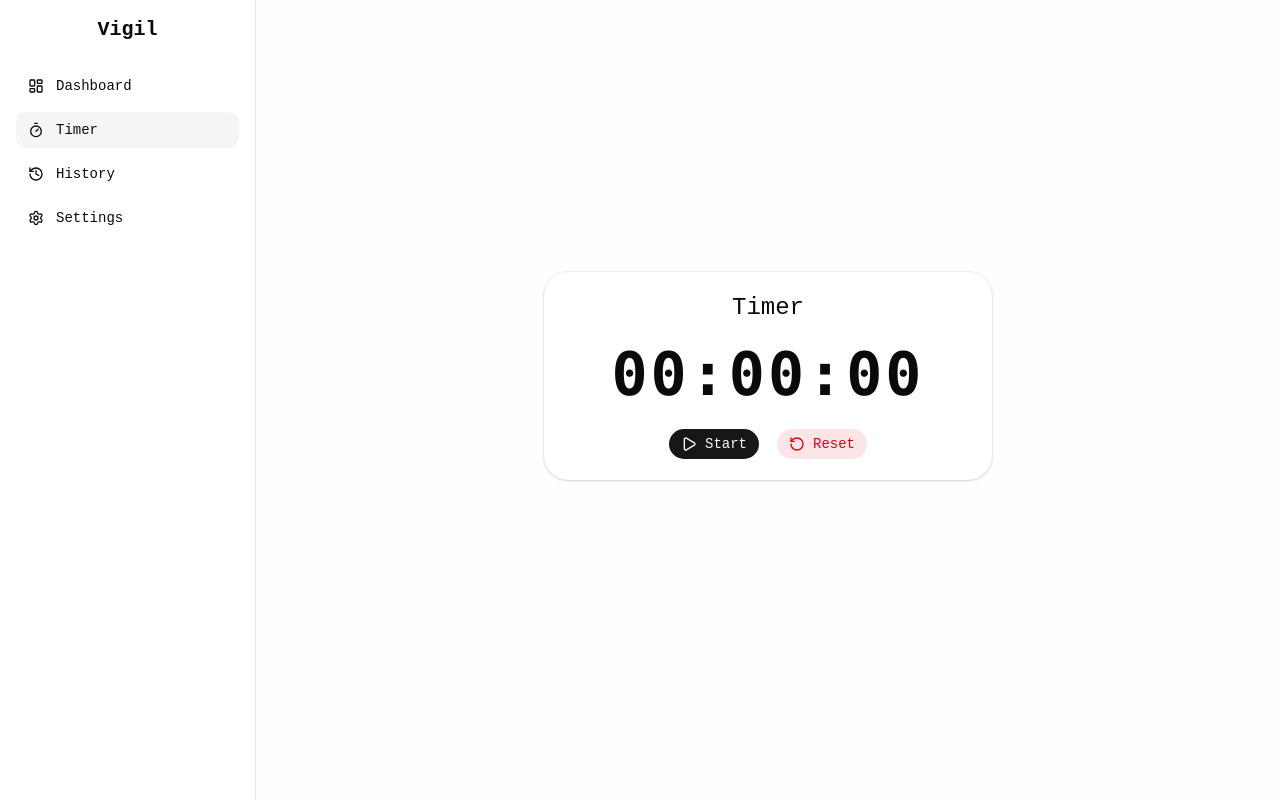
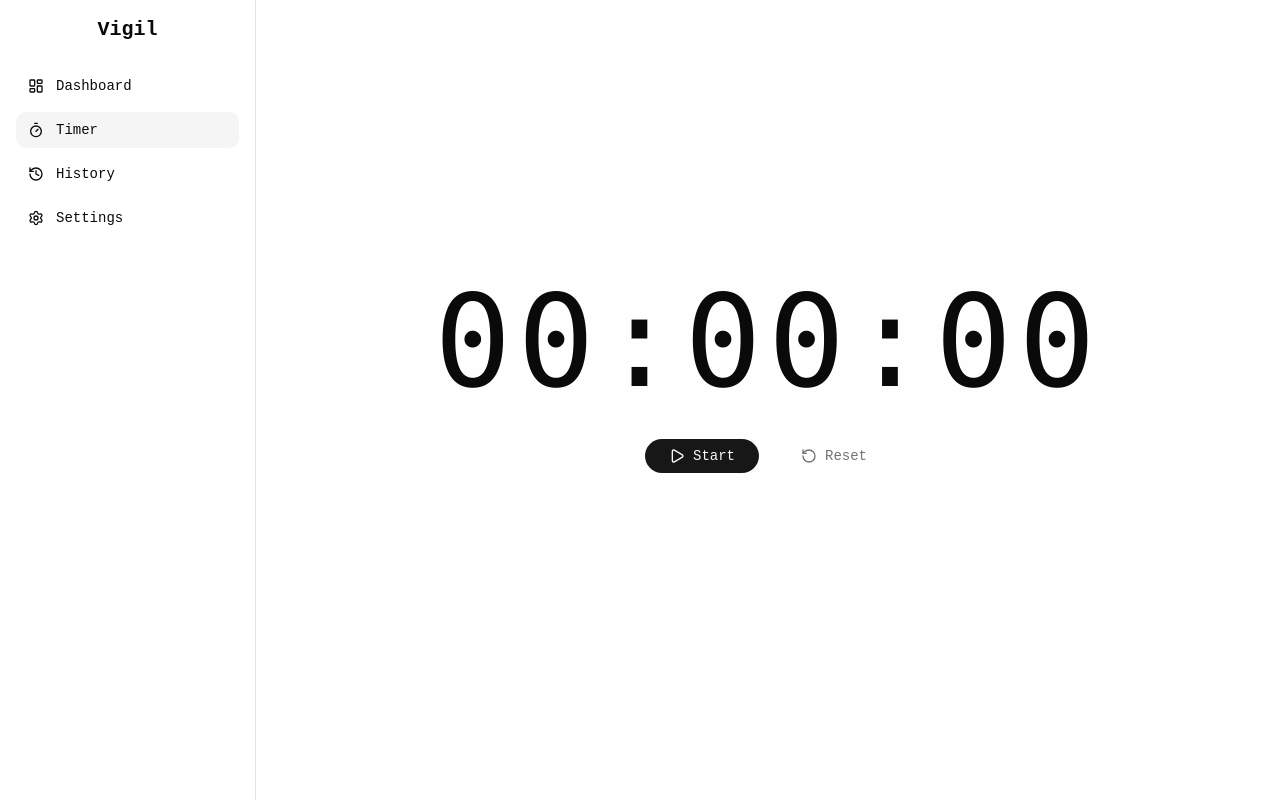
Before and after one commit to Sayantand938/vigil, a React (Vite) app: page /timer in a window 1280 px wide. Built offline with nearby package versions, Linux system fonts and the light colour scheme.

Commit message:
style(timer): add text to reset button for consistency

```diff
--- /dev/null
+++ b/src/components/ui/radio-group.tsx
@@ -0,0 +1,36 @@
+import { Radio as RadioPrimitive } from "@base-ui/react/radio"
+import { RadioGroup as RadioGroupPrimitive } from "@base-ui/react/radio-group"
+
+import { cn } from "@/lib/utils"
+
+function RadioGroup({ className, ...props }: RadioGroupPrimitive.Props) {
+  return (
+    <RadioGroupPrimitive
+      data-slot="radio-group"
+      className={cn("grid w-full gap-3", className)}
+      {...props}
+    />
+  )
+}
+
+function RadioGroupItem({ className, ...props }: RadioPrimitive.Root.Props) {
+  return (
+    <RadioPrimitive.Root
+      data-slot="radio-group-item"
+      className={cn(
+        "group/radio-group-item peer relative flex aspect-square size-4 shrink-0 rounded-2xl border border-transparent bg-input/90 outline-none group-has-[:focus-visible]/field-label:border-transparent group-has-[:focus-visible]/field-label:ring-0 after:absolute after:-inset-x-3 after:-inset-y-2 focus-visible:border-ring focus-visible:ring-3 focus-visible:ring-ring/30 disabled:cursor-not-allowed disabled:opacity-50 aria-invalid:border-destructive aria-invalid:ring-3 aria-invalid:ring-destructive/20 dark:aria-invalid:border-destructive/50 dark:aria-invalid:ring-destructive/40 data-checked:bg-primary data-checked:text-primary-foreground dark:data-checked:bg-primary",
+        className
+      )}
+      {...props}
+    >
+      <RadioPrimitive.Indicator
+        data-slot="radio-group-indicator"
+        className="flex size-4 items-center justify-center"
+      >
+        <span className="absolute top-1/2 left-1/2 size-2 -translate-x-1/2 -translate-y-1/2 rounded-full bg-primary-foreground dark:size-2.5" />
+      </RadioPrimitive.Indicator>
+    </RadioPrimitive.Root>
+  )
+}
+
+export { RadioGroup, RadioGroupItem }
--- a/src/pages/Timer.tsx
+++ b/src/pages/Timer.tsx
@@ -1,9 +1,9 @@
 import { useState, useEffect } from "react"
 import { Button } from "@/components/ui/button"
-import { Card, CardContent, CardHeader, CardTitle } from "@/components/ui/card"
 import { Play, Pause, Save, RotateCcw } from "lucide-react"
 import { toast } from "sonner"
 import { useTimer } from "@/context/TimerContext"
+import { cn } from "@/lib/utils"
 
 export function Timer() {
     const [seconds, setSeconds] = useState(0)
@@ -28,7 +28,6 @@ export function Timer() {
 
     const handleStart = () => {
         if (!isRunning && seconds === 0) {
-            // fresh start
             setSessionStart(new Date())
         }
         setIsRunning(true)
@@ -53,11 +52,9 @@ export function Timer() {
             return
         }
         const endTime = new Date()
-        // If sessionStart is null (shouldn't happen), fallback to current time minus duration
         const start = sessionStart || new Date(endTime.getTime() - seconds * 1000)
         addEntry(seconds, start, endTime)
         toast.success(`Time saved: ${formatTime(seconds)}`)
-        // Reset
         setSeconds(0)
         setIsRunning(false)
         setIsPaused(false)
@@ -78,42 +75,49 @@ export function Timer() {
     let primaryButton = null
     if (isIdle) {
         primaryButton = (
-            <Button onClick={handleStart} className="gap-2">
+            <Button onClick={handleStart} variant="default" size="lg" className="gap-2 rounded-full px-6">
                 <Play className="size-4" /> Start
             </Button>
         )
     } else if (isActive) {
         primaryButton = (
-            <Button onClick={handleStop} variant="outline" className="gap-2">
+            <Button onClick={handleStop} variant="outline" size="lg" className="gap-2 rounded-full px-6">
                 <Pause className="size-4" /> Stop
             </Button>
         )
     } else if (isPausedState) {
         primaryButton = (
-            <Button onClick={handleSave} className="gap-2">
+            <Button onClick={handleSave} variant="default" size="lg" className="gap-2 rounded-full px-6">
                 <Save className="size-4" /> Save
             </Button>
         )
     }
 
     return (
-        <div className="flex min-h-[calc(100vh-6rem)] items-center justify-center">
-            <Card className="w-full max-w-md">
-                <CardHeader>
-                    <CardTitle className="text-center text-2xl">Timer</CardTitle>
-                </CardHeader>
-                <CardContent className="space-y-6">
-                    <div className="text-center font-mono text-6xl font-bold tracking-wider">
-                        {formatTime(seconds)}
-                    </div>
-                    <div className="flex justify-center gap-4">
-                        {primaryButton}
-                        <Button onClick={handleReset} variant="destructive" className="gap-2">
-                            <RotateCcw className="size-4" /> Reset
-                        </Button>
-                    </div>
-                </CardContent>
-            </Card>
+        <div className="flex min-h-[calc(100vh-6rem)] flex-col items-center justify-center space-y-8">
+            {/* Timer Display */}
+            <div
+                className={cn(
+                    "font-mono text-7xl font-light tracking-wider transition-colors duration-300 md:text-8xl lg:text-9xl",
+                    isRunning && "text-primary"
+                )}
+            >
+                {formatTime(seconds)}
+            </div>
+
+            {/* Buttons */}
+            <div className="flex items-center gap-4">
+                {primaryButton}
+                <Button
+                    onClick={handleReset}
+                    variant="ghost"
+                    size="lg"
+                    className="gap-2 rounded-full px-6 text-muted-foreground hover:text-foreground"
+                >
+                    <RotateCcw className="size-4" />
+                    Reset
+                </Button>
+            </div>
         </div>
     )
 }
```
